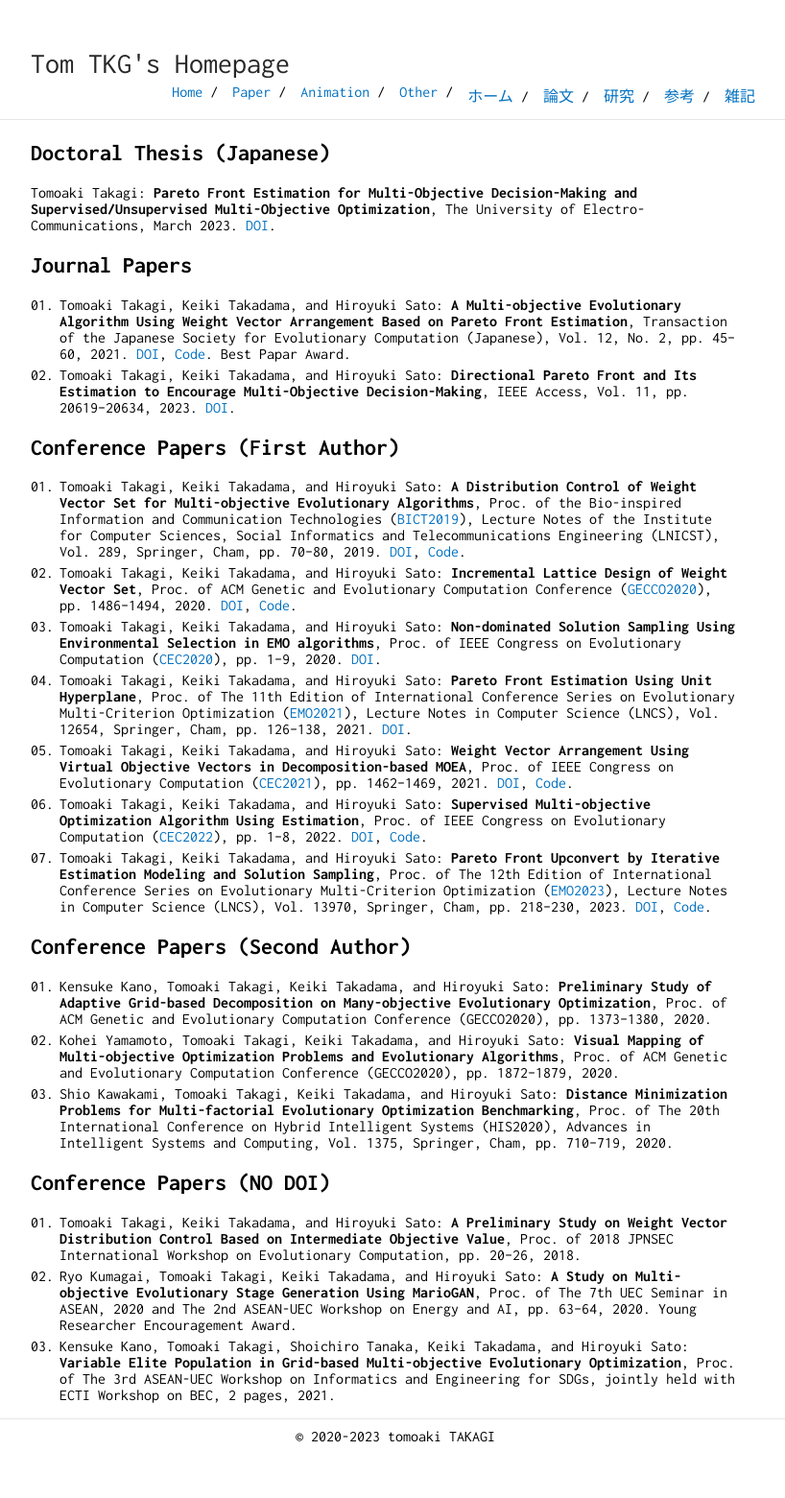
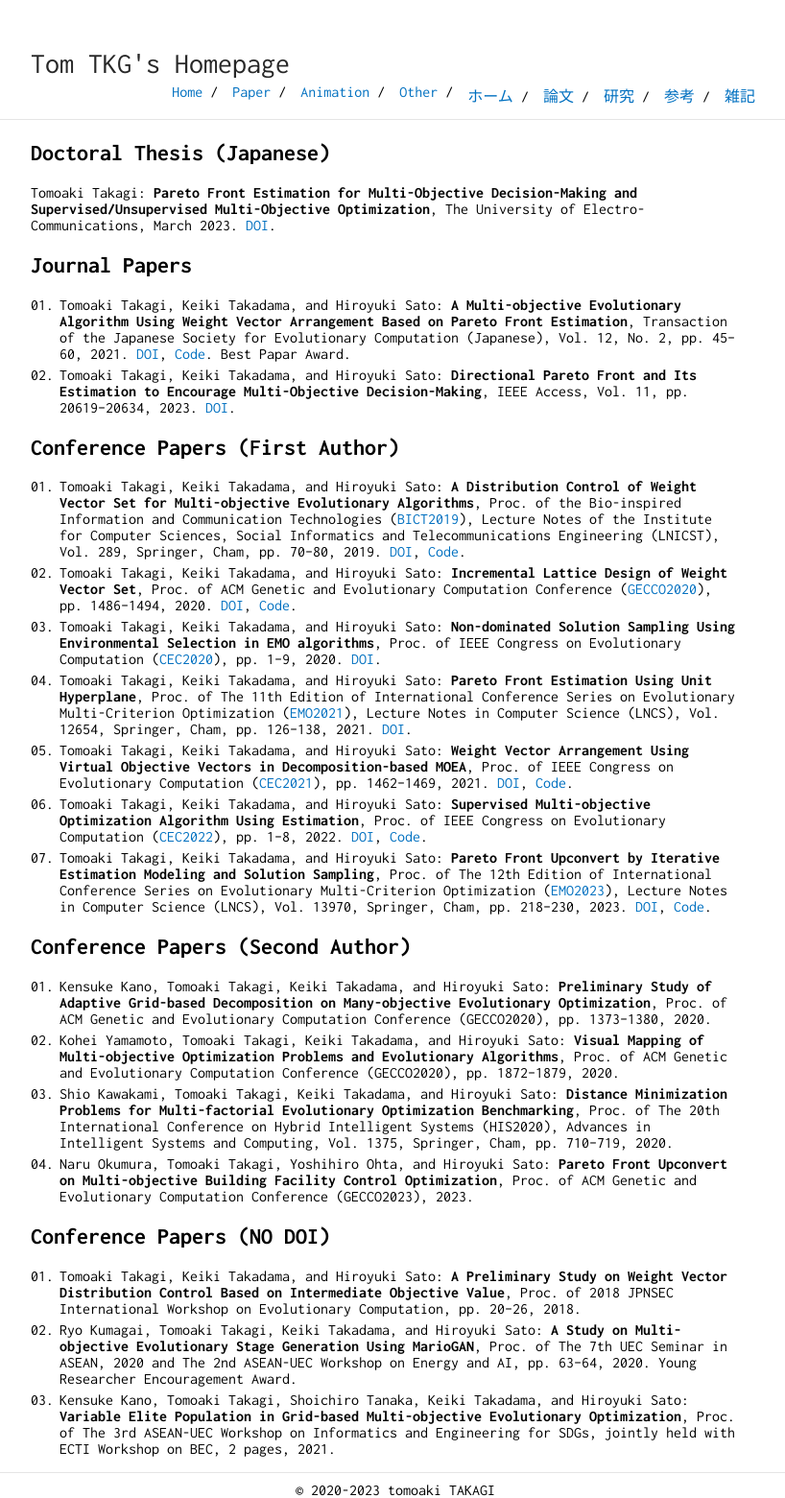
Before and after one commit to tomtkg/tomtkg.github.io, a Jekyll site: the page built from paper.md, in a window 1280 px wide. Shown: the whole page at 96% size, without its empty margins (228-1046 px from the left). Built offline with Jekyll 4.4.1, drawn with Linux system fonts in a browser that asks for light colours; before the commit the page ends 1505 px from its top, so only the background shows below that.

Commit message:
Update paper.md

```diff
--- a/paper.md
+++ b/paper.md
@@ -23,6 +23,7 @@ Tomoaki Takagi: **Pareto Front Estimation for Multi-Objective Decision-Making an
 1. Kensuke Kano, Tomoaki Takagi, Keiki Takadama, and Hiroyuki Sato: **Preliminary Study of Adaptive Grid-based Decomposition on Many-objective Evolutionary Optimization**, Proc. of ACM Genetic and Evolutionary Computation Conference (GECCO2020), pp. 1373--1380, 2020.
 1. Kohei Yamamoto, Tomoaki Takagi, Keiki Takadama, and Hiroyuki Sato: **Visual Mapping of Multi-objective Optimization Problems and Evolutionary Algorithms**, Proc. of ACM Genetic and Evolutionary Computation Conference (GECCO2020), pp. 1872--1879, 2020.
 1. Shio Kawakami, Tomoaki Takagi, Keiki Takadama, and Hiroyuki Sato: **Distance Minimization Problems for Multi-factorial Evolutionary Optimization Benchmarking**, Proc. of The 20th International Conference on Hybrid Intelligent Systems (HIS2020), Advances in Intelligent Systems and Computing, Vol. 1375, Springer, Cham, pp. 710--719, 2020.
+1. Naru Okumura, Tomoaki Takagi, Yoshihiro Ohta, and Hiroyuki Sato: **Pareto Front Upconvert on Multi-objective Building Facility Control Optimization**, Proc. of ACM Genetic and Evolutionary Computation Conference (GECCO2023), 2023.
 
 ## Conference Papers (NO DOI)
 1. Tomoaki Takagi, Keiki Takadama, and Hiroyuki Sato: **A Preliminary Study on Weight Vector Distribution Control Based on Intermediate Objective Value**,  Proc. of 2018 JPNSEC International Workshop on Evolutionary Computation, pp. 20--26, 2018.
```
